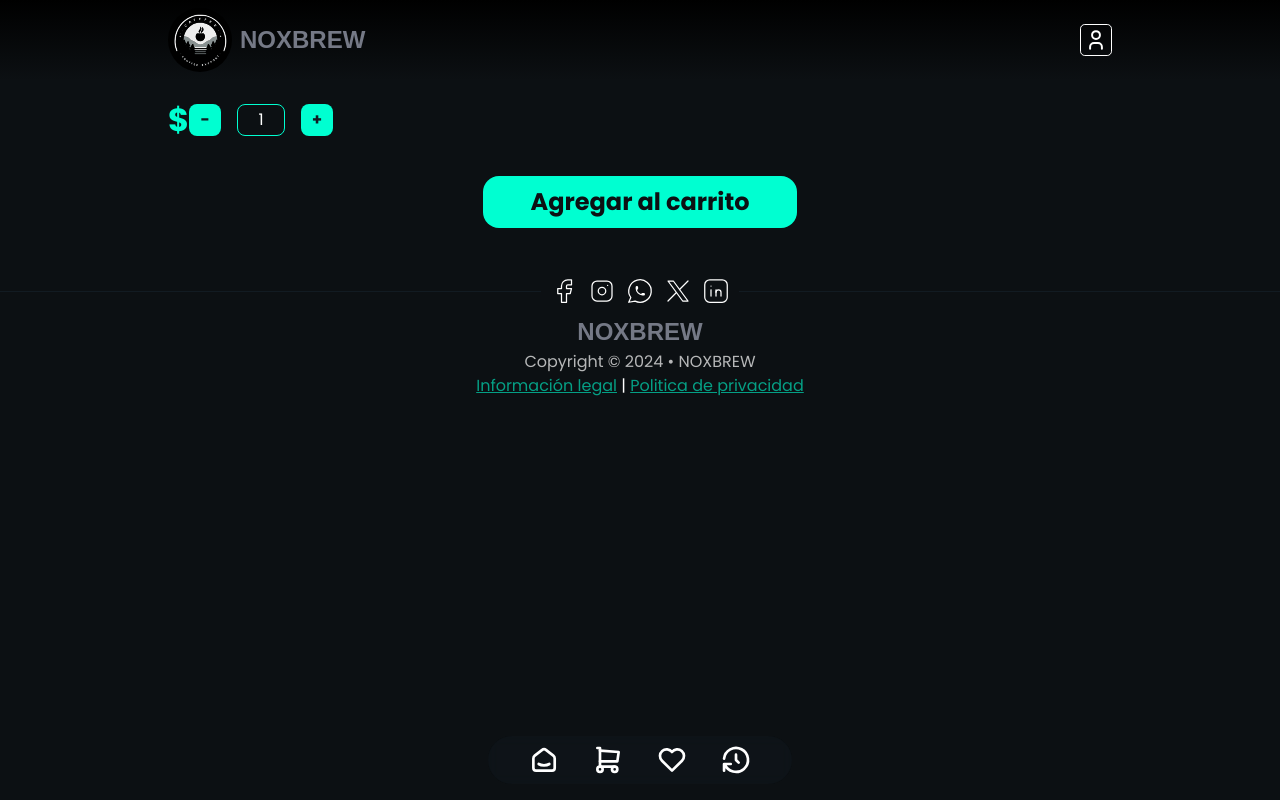
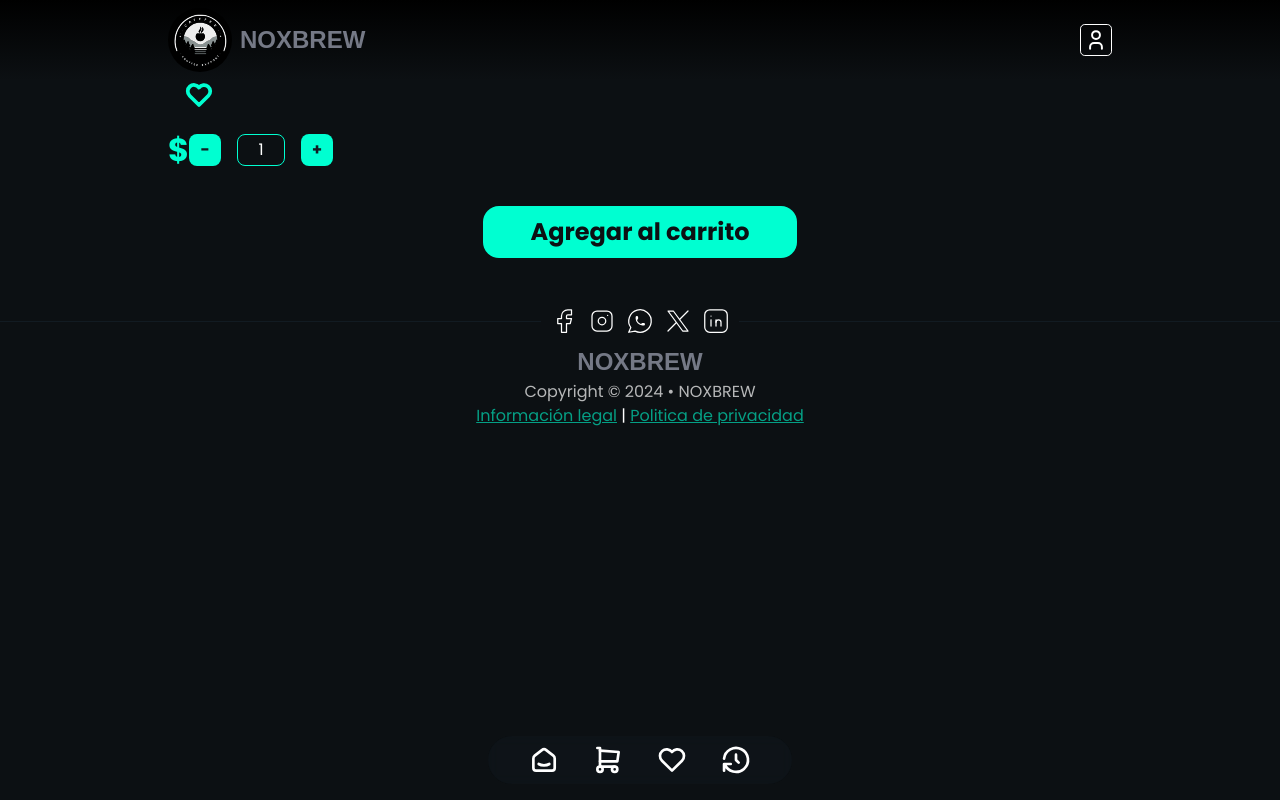
Before and after one commit to reduhq/NOXBREW, a Next.js app: page /aeropress in a window 1280 px wide. Built offline with nearby package versions, Linux system fonts and the light colour scheme; no server answers.

Commit message:
Favorite button

```diff
--- a/src/app/[coffee_name]/coffee_details.module.css
+++ b/src/app/[coffee_name]/coffee_details.module.css
@@ -21,6 +21,12 @@
     font-size: 2rem;
     font-weight: bold;
     /* margin: .5rem 0; */
+}
+
+.title_div{
+    display: flex;
+    align-items: center;
+    gap: 1rem;
 }
 
 .main .description{
--- a/src/app/[coffee_name]/page.tsx
+++ b/src/app/[coffee_name]/page.tsx
@@ -13,6 +13,7 @@ import { Counter } from "@/components/counter/Counter";
 import Link from "next/link";
 import { useQuery } from "@tanstack/react-query";
 import { getDrinkByName } from "@/api/drink";
+import { IconHeart, IconHeartFilled } from "@tabler/icons-react";
 
 interface coffee_model{
     id:number
@@ -25,6 +26,7 @@ interface coffee_model{
 export default function Page({ params }: { params: { coffee_name: string } }) {
     const [coffee, setCoffee] = useState<coffee_model|null>(null)
     const [count, setCount] = useState(1)
+    const [fav, setFav] = useState(false)
     // const {cart, setCart} = useCartStore()
 
     const {data} = useQuery({
@@ -37,6 +39,14 @@ export default function Page({ params }: { params: { coffee_name: string } }) {
             setCoffee(data.data)
         }
     }, [data])
+
+    const favHandler = (fav:boolean)=>{
+        if(fav){
+            setFav(fav)
+        }else{
+            setFav(fav)
+        }
+    }
 
     const addToCart = () =>{
         // Object.values(coffee_data).map(values =>{
@@ -63,7 +73,10 @@ export default function Page({ params }: { params: { coffee_name: string } }) {
                 : null}
 
                 <div>
-                    <h1 className={styles.title}>{coffee?.name as string}</h1>
+                    <div className={styles.title_div}>
+                        <h1 className={styles.title}>{coffee?.name as string}</h1>
+                        {fav?<IconHeartFilled size={30} stroke={3} color="#00FFD1" onClick={()=>favHandler(false)}/>:<IconHeart stroke={3} size={30} color="#00FFD1" onClick={()=>favHandler(true)}/>}
+                    </div>
                     <p className={styles.description}>{coffee?.description}</p>
                     <div className={styles.buy}>
                         <div className={styles.price}>
```
